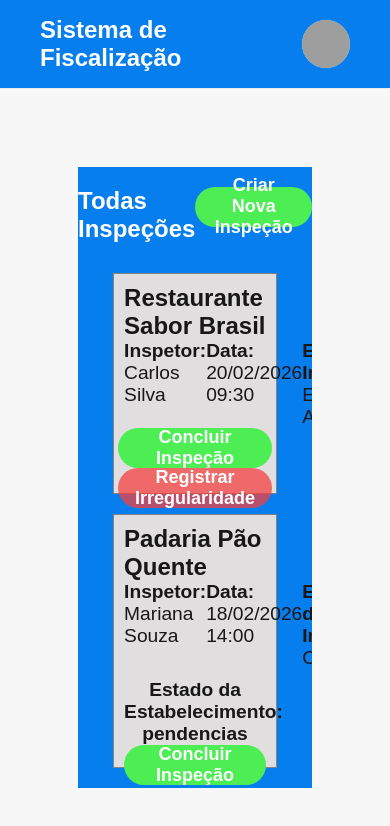
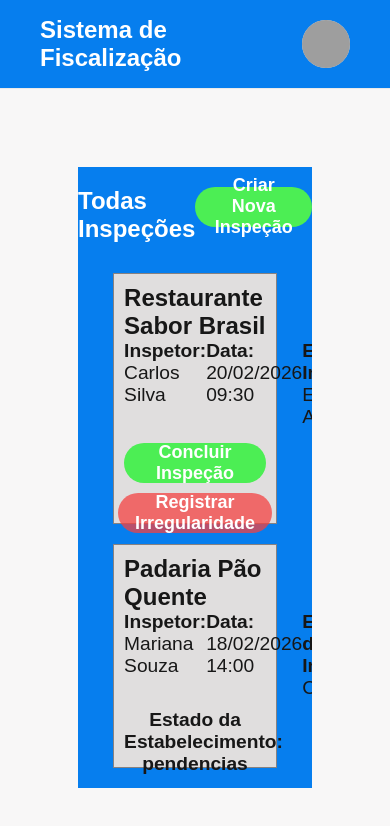
Before and after one commit to jefersongomesjr/inspections-app, a Next.js app: page /inspections in a window 390 px wide. Shown: the top 826 px of the page. Built offline with nearby package versions, Linux system fonts and the light colour scheme; data requests are answered from the project's data file; grey boxes are pictures that could not be loaded.

Commit message:
refactor: refactor cardActions

```diff
--- a/db.json
+++ b/db.json
@@ -1,6 +1,6 @@
 {
   "inspections": [{
-    "id": "1",
+    "id": "Mc3YL2",
     "location": "Restaurante Sabor Brasil",
     "date": "2026-02-20T09:30:00",
     "inspector": "Carlos Silva",
@@ -8,7 +8,7 @@
     "status": ""
   },
   {
-    "id": "2",
+    "id": "MclYLPp",
     "location": "Padaria Pão Quente",
     "date": "2026-02-18T14:00:00",
     "inspector": "Mariana Souza",
--- /dev/null
+++ b/src/app/components/molecules/CardActions/CardActions.module.css
@@ -0,0 +1,14 @@
+.actionsWrapper {
+  display: flex;
+  justify-content: center;
+  gap: 10px;
+  margin-top: 15px;
+  width: 100%;
+}
+
+@media (max-width: 768px) {
+  .actionsWrapper {
+    flex-direction: column;
+    align-items: center;
+  }
+}
--- a/src/app/components/molecules/CardActions/index.tsx
+++ b/src/app/components/molecules/CardActions/index.tsx
@@ -1,4 +1,5 @@
 import { Button } from '../../atoms/Button';
+import styles from './CardActions.module.css';
 
 type CardActionsProps = {
   onAction: (type: "create" | "concluir" | "irregularidade") => void;
@@ -7,15 +8,16 @@ type CardActionsProps = {
 
 export default function CardActions({ onAction, initialState }: CardActionsProps) {
   return (
-    <div >
-      <Button textAction="Concluir Inspeção" variant="primary" onClick={() => onAction("concluir")} />
+    <>
       {!initialState && (
-        <Button
-          textAction="Registrar Irregularidade"
-          variant="tertiary"
-          onClick={() => onAction("irregularidade")} />
-      )
-      }
-    </div>
+        <div className={styles.actionsWrapper}>
+          <Button textAction="Concluir Inspeção" variant="primary" onClick={() => onAction("concluir")} />
+          <Button
+            textAction="Registrar Irregularidade"
+            variant="tertiary"
+            onClick={() => onAction("irregularidade")} />
+        </div>
+      )}
+    </>
   );
 }
```
